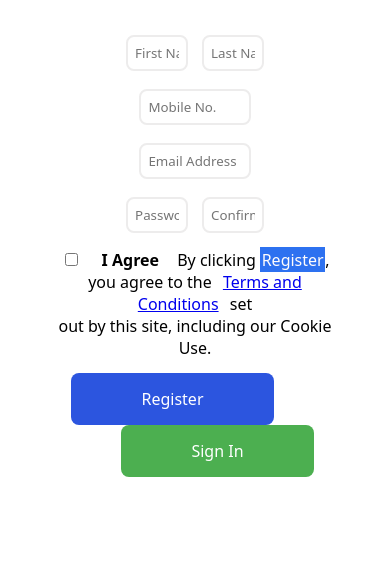
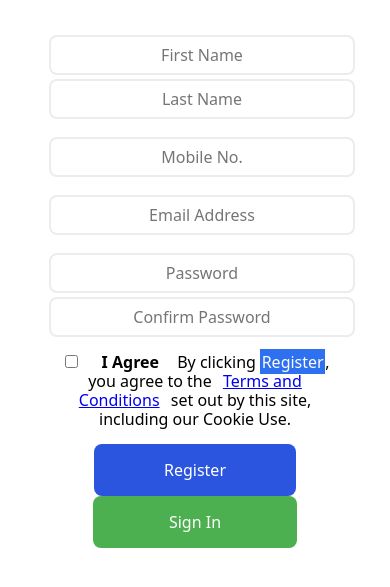
Before and after one commit to rejordon93/Html-Assignment, a plain HTML site: page Bespin/index.html in a window 390 px wide. Shown: the part 125-712 px from the top of the page. Drawn offline with Linux system fonts and the light colour scheme.

Commit message:
Update-file

```diff
--- a/Bespin/app.css
+++ b/Bespin/app.css
@@ -67,3 +67,39 @@ input:focus {
   font-size: small;
   line-height: 1.5rem;
 }
+@media (max-width: 600px) {
+  body {
+    font-family: Arial, Helvetica, sans-serif;
+  }
+  .fx-container,
+  .item,
+  .item-1 {
+    display: flex;
+    flex-direction: column;
+    justify-content: center;
+    width: 100%;
+    font-size: 1rem;
+    text-align: center;
+    align-items: center;
+  }
+
+  .lower-container {
+    font-size: 1rem;
+    line-height: 1.2rem;
+    text-align: center;
+    align-items: center;
+  }
+
+  .btn,
+  .btn-1,
+  .btn-2 {
+    margin: 0;
+  }
+  .btn-2 {
+    padding: 15px 76px;
+  }
+
+  br {
+    display: none;
+  }
+}
--- a/Bespin/index.html
+++ b/Bespin/index.html
@@ -29,7 +29,8 @@
           <input class="item" type="password" placeholder="Password" />
           <input class="item" type="password" placeholder="Confirm Password" />
         </div>
-        <div class="fx-container">
+
+        <div class="lower-container">
           <input type="checkbox" />
           <label><b>I Agree</b></label>
           By clicking <span>Register</span>, you agree to the
```
